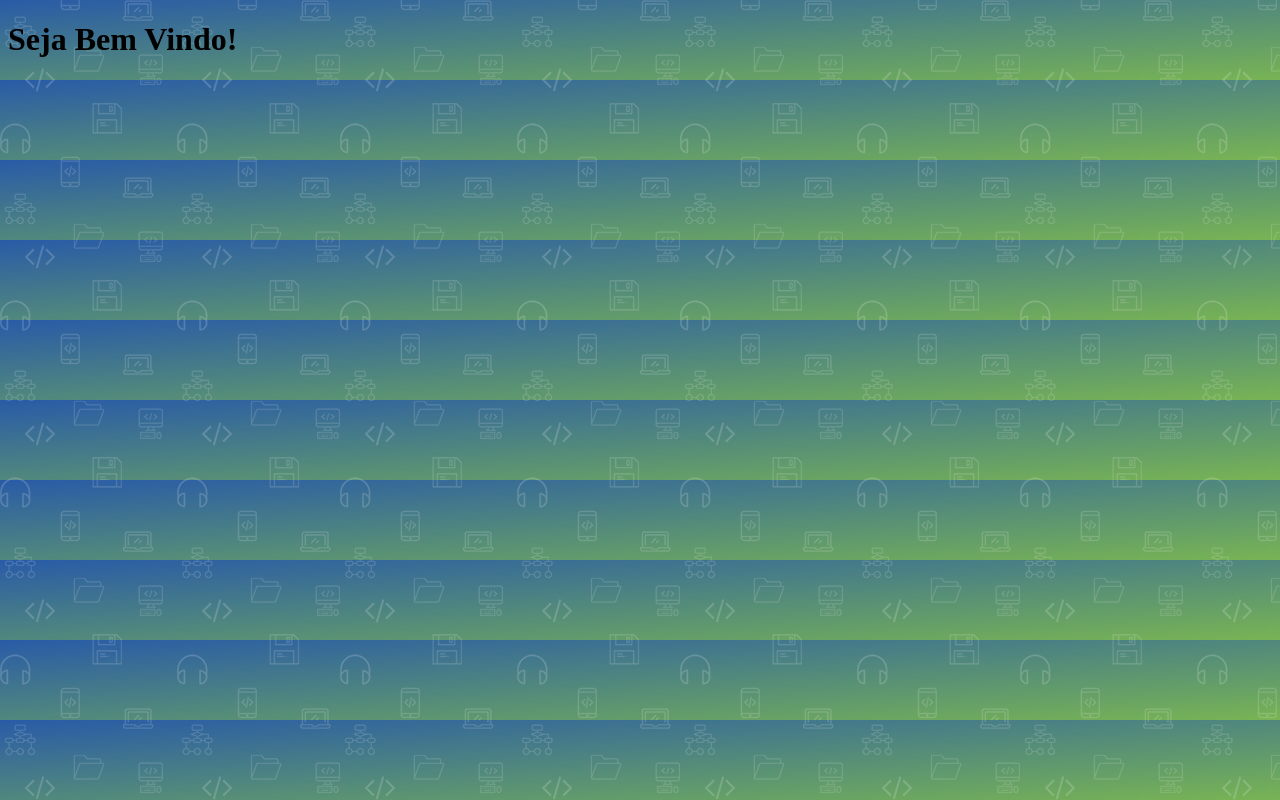
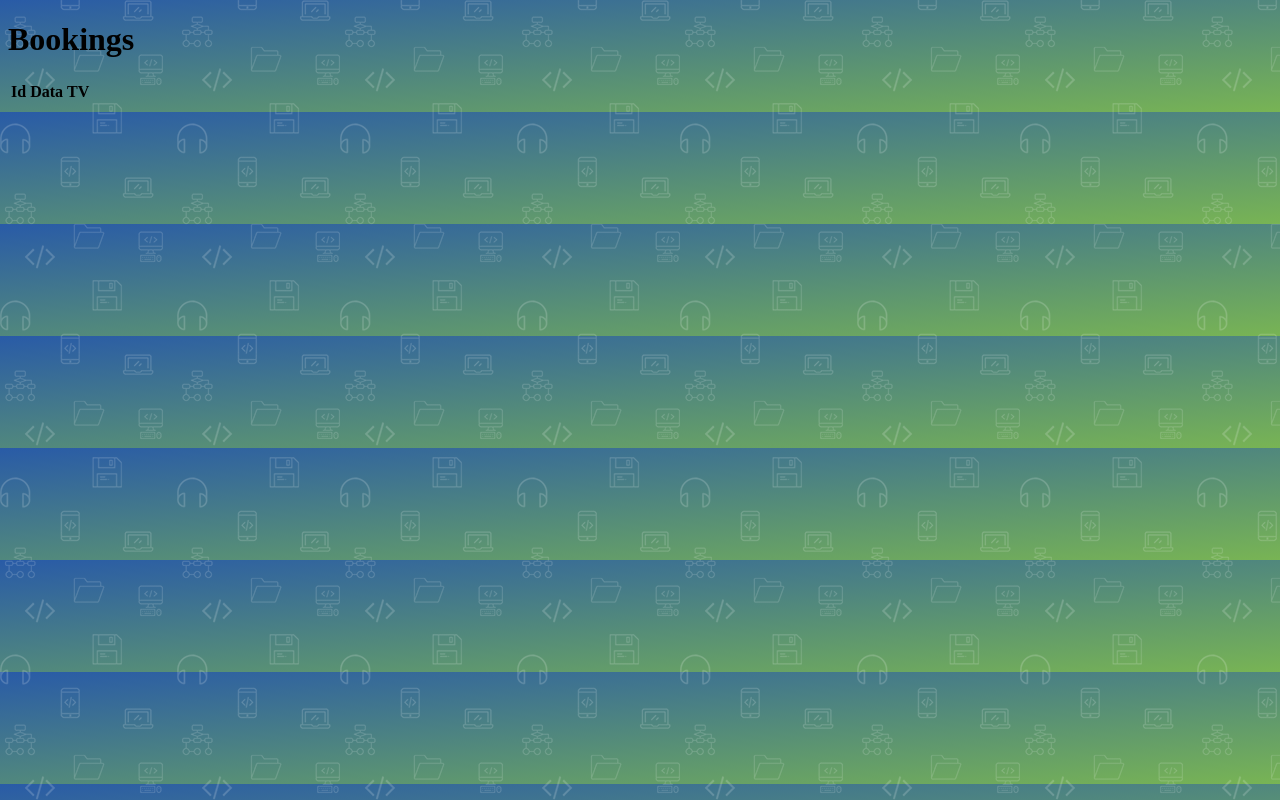
Before and after one commit to leticia-santos77/PetStore, a React (Create React App) app in the folder resource-reservation/: page /home in a window 1280 px wide. Built offline with nearby package versions, Linux system fonts and the light colour scheme.

Commit message:
feat(BookingList): wip componentlist bookings.

```diff
--- /dev/null
+++ b/resource-reservation/src/components/BookingList.jsx
@@ -0,0 +1,58 @@
+import React, { Component } from 'react';
+//import { Link } from 'react-router-dom';
+
+export default class BookingList extends Component {
+  constructor() {
+    super()
+    this.state = {
+      list: [],
+    }
+  }
+
+  /* componentDidMount() {
+    this.api.getAgencias()
+      .then((res) => {
+        this.setState({
+          agencias: res.data.agencias
+        });
+        console.log(res.data)
+      }).catch((err) => {
+        console.log(err);
+      })
+    }  */
+
+
+  render() {
+    const { list } = this.state;
+    return (
+      <React.Fragment>
+        <div>
+            <h1>Bookings</h1>
+            <table>
+              <thead>
+                <tr>
+                  <th>Id</th>
+                  {/* <th>Nome do recurso</th> */}
+                  <th>Data</th>
+                  <th>TV</th>
+                </tr>
+              </thead>
+              <tbody>
+                {
+                  list.map(list => {
+                    return <tr>
+                      <th>{list.id}</th>
+                      {/* <th>>{list.nomeDoRecurso}</th> */}
+                      <th>>{list.date}</th>
+                      <th>>{list.quantityOfPeople}</th>
+                      <th>>{list.use_tv ? <span>Sim</span> : <span>Não</span>}</th>
+                    </tr>
+                  })
+                }
+              </tbody>
+            </table>
+        </div>
+      </React.Fragment>
+    )
+  }
+}
--- a/resource-reservation/src/pages/home/Home.jsx
+++ b/resource-reservation/src/pages/home/Home.jsx
@@ -1,11 +1,12 @@
 import React, { Component } from 'react';
+import BookingList from '../../components/BookingList';
 
 export default class Home extends Component{
 
     render(){
         return(
             <React.Fragment>
-                <h1>Seja Bem Vindo!</h1>
+                <BookingList/>
             </React.Fragment>
         );
     }
```
